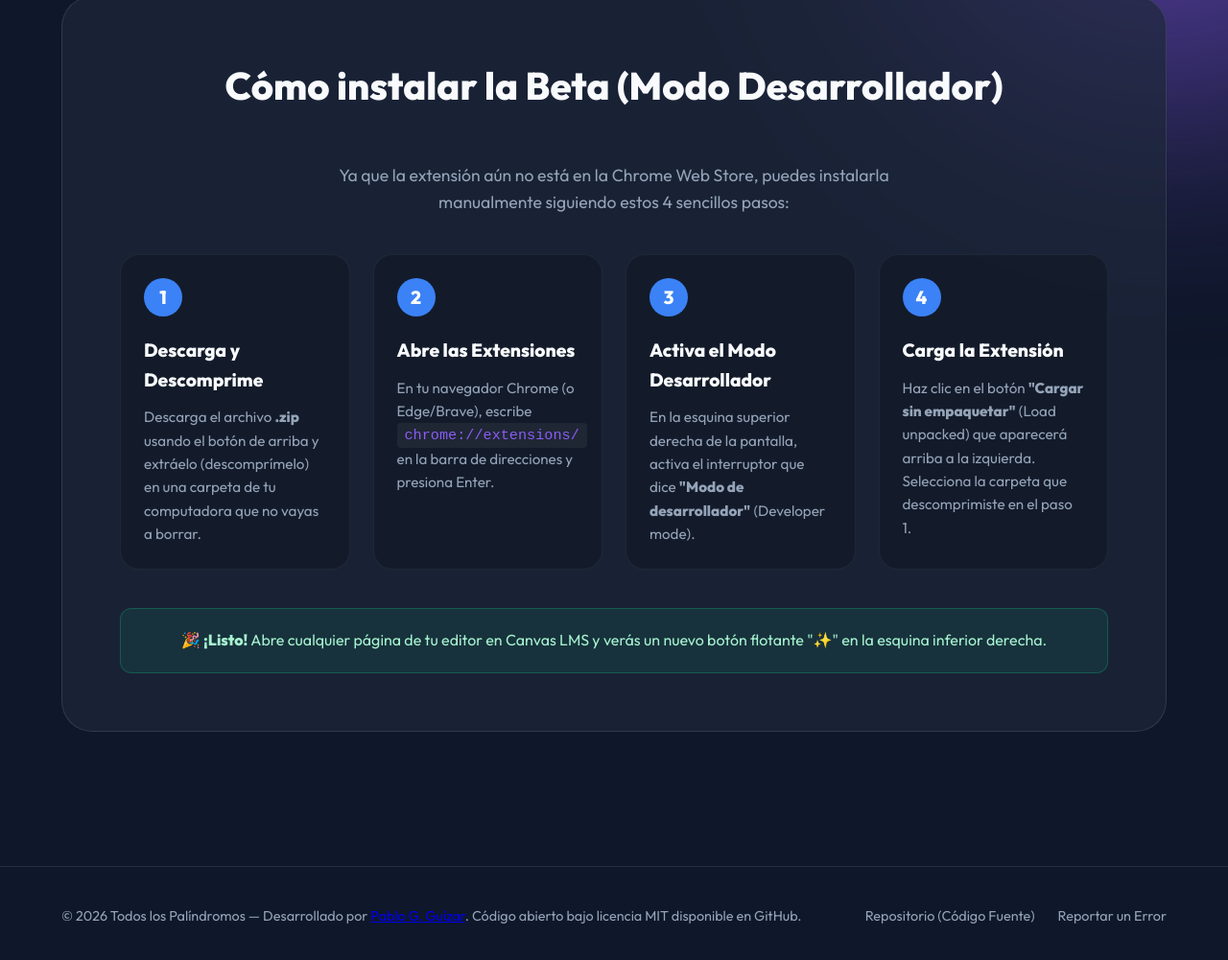
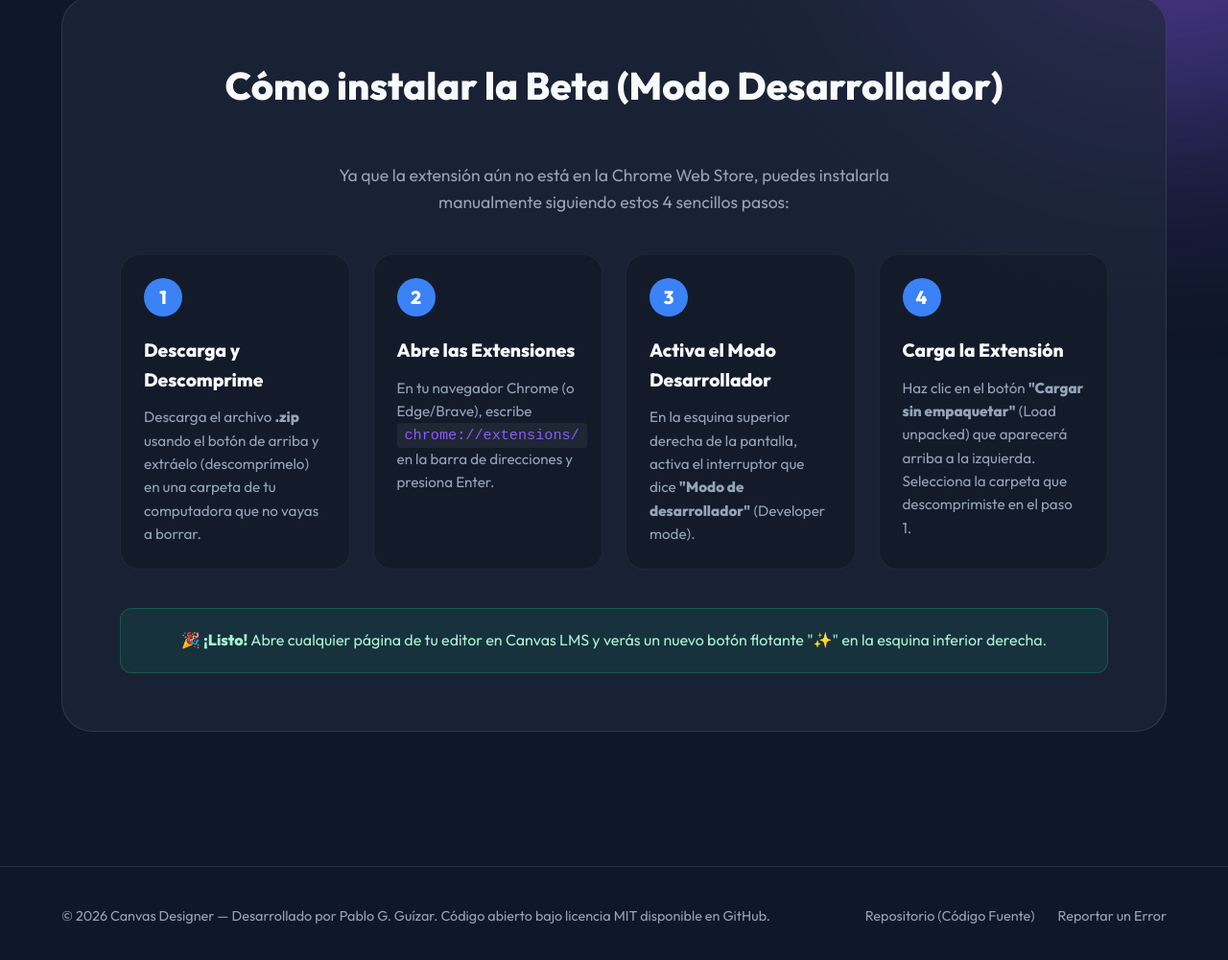
Before and after one commit to PabloGGuizar/canvas-designer, a browser extension: page docs/index.html in a window 1280 px wide. Shown: the part 1546-2547 px from the top of the page at 96% size. Drawn offline with Linux system fonts and the light colour scheme.

Commit message:
Update docs: footer links and branding

```diff
--- a/docs/index.html
+++ b/docs/index.html
@@ -21,7 +21,7 @@
       <div class="nav-links">
         <a href="#features" data-i18n="nav_features">Características</a>
         <a href="#install" data-i18n="nav_install">Instalación</a>
-        <a href="https://github.com/" target="_blank" class="github-link">GitHub</a>
+        <a href="https://github.com/PabloGGuizar/canvas-designer" target="_blank" class="github-link">GitHub</a>
         <button id="theme-toggle" class="icon-btn" title="Toggle Theme">☀️</button>
         <button id="lang-toggle" class="icon-btn" title="Toggle Language">EN</button>
       </div>
--- a/docs/script.js
+++ b/docs/script.js
@@ -29,7 +29,7 @@
     step_4_title: "Carga la Extensión",
     step_4_desc: "Haz clic en el botón <strong>\"Cargar sin empaquetar\"</strong> (Load unpacked) que aparecerá arriba a la izquierda. Selecciona la carpeta que descomprimiste en el paso 1.",
     inst_success: "🎉 <strong>¡Listo!</strong> Abre cualquier página de tu editor en Canvas LMS y verás un nuevo botón flotante \"✨\" en la esquina inferior derecha.",
-    footer_copy: "&copy; 2026 Todos los Palíndromos — Desarrollado por <a href='https://www.linkedin.com/in/pablogguizar' target='_blank'>Pablo G. Guízar</a>. Código abierto bajo licencia MIT disponible en GitHub.",
+    footer_copy: "&copy; 2026 Canvas Designer — Desarrollado por <a href='https://www.linkedin.com/in/pablogguizar' target='_blank'>Pablo G. Guízar</a>. Código abierto bajo licencia MIT disponible en GitHub.",
     footer_src: "Repositorio (Código Fuente)",
     footer_bug: "Reportar un Error"
   },
@@ -63,7 +63,7 @@
     step_4_title: "Load Extension",
     step_4_desc: "Click the <strong>\"Load unpacked\"</strong> button that will appear on the top left. Select the folder you extracted in step 1.",
     inst_success: "🎉 <strong>Done!</strong> Open any page of your editor in Canvas LMS and you will see a new floating \"✨\" button in the bottom right corner.",
-    footer_copy: "&copy; 2026 Todos los Palíndromos — Developed by <a href='https://www.linkedin.com/in/pablogguizar' target='_blank'>Pablo G. Guízar</a>. Open source under MIT license available on GitHub.",
+    footer_copy: "&copy; 2026 Canvas Designer — Developed by <a href='https://www.linkedin.com/in/pablogguizar' target='_blank'>Pablo G. Guízar</a>. Open source under MIT license available on GitHub.",
     footer_src: "Repository (Source Code)",
     footer_bug: "Report an Issue"
   }
--- a/docs/style.css
+++ b/docs/style.css
@@ -236,8 +236,8 @@
 .footer { padding: 40px 24px; border-top: 1px solid var(--border); margin-top: 40px; }
 .footer-content { display: flex; justify-content: space-between; align-items: center; color: var(--text-muted); font-size: 0.9rem; flex-wrap: wrap; gap: 20px;}
 .footer-links { display: flex; gap: 24px; }
-.footer-links a { color: var(--text-muted); text-decoration: none; transition: color 0.2s; }
-.footer-links a:hover { color: var(--text); }
+.footer-links a, .footer-content p a { color: var(--text-muted); text-decoration: none; transition: color 0.2s; }
+.footer-links a:hover, .footer-content p a:hover { color: var(--text); }
 
 /* Responsive */
 @media (max-width: 900px) {
```
